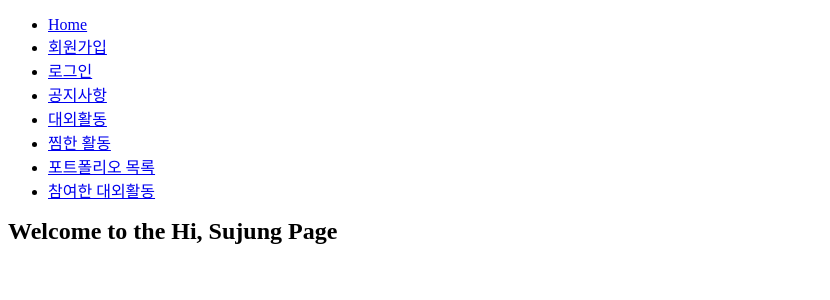
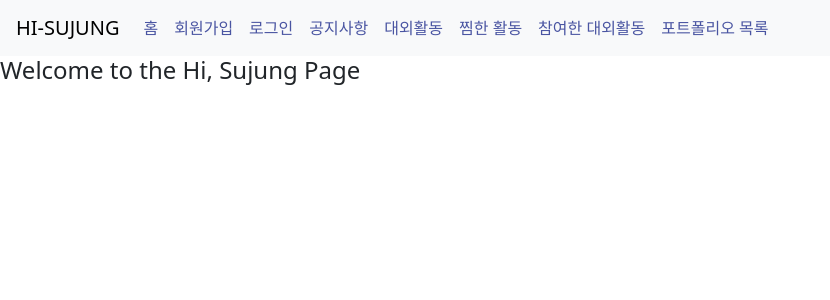
Before and after one commit to hi-sujung/msa-front-web, a React (Create React App) app: page / in a window 1280 px wide. Shown: the top 300 px of the page, without its empty margins (0-830 px from the left). Built offline with nearby package versions, Linux system fonts and the light colour scheme; no server answers.

Commit message:
feat: 네비게이션 바 구현

```diff
--- a/package.json
+++ b/package.json
@@ -7,8 +7,10 @@
     "@testing-library/react": "^13.4.0",
     "@testing-library/user-event": "^13.5.0",
     "axios": "^1.7.2",
+    "bootstrap": "^5.3.3",
     "http-proxy-middleware": "^3.0.0",
     "react": "^18.3.1",
+    "react-bootstrap": "^2.10.2",
     "react-dom": "^18.3.1",
     "react-icons": "^5.2.1",
     "react-router-dom": "^6.23.1",
--- a/src/components/Header.js
+++ b/src/components/Header.js
@@ -1,21 +1,77 @@
+// import React from 'react';
+// import { Link } from 'react-router-dom';
+
+// function Header() {
+//   return (
+//     <header>
+//       <nav>
+//         <ul>
+//           <li><Link to="/">Home</Link></li>
+//           <li><Link to="/register">회원가입</Link></li>
+//           <li><Link to="/login">로그인</Link></li>
+//           <li><Link to="/noticeList">공지사항</Link></li>
+//           <li><Link to="/activityList">대외활동</Link></li>
+//           <li><Link to="/likedNotice">찜한 활동</Link></li>
+//           <li><Link to="/portfolioList">포트폴리오 목록</Link></li>
+//           <li><Link to="/attendActList">참여한 대외활동</Link></li>
+//         </ul>
+//       </nav>
+//     </header>
+//   );
+// }
+
+// export default Header;
+
 import React from 'react';
 import { Link } from 'react-router-dom';
+import { Navbar, Nav } from 'react-bootstrap';
+import 'bootstrap/dist/css/bootstrap.min.css';
 
 function Header() {
+  const linkStyle = {
+    color: '#4A55A2',
+    textDecoration: 'none'
+  };
+
+  const activeLinkStyle = {
+    color: 'darkorchid',
+    textDecoration: 'none'
+  };
+
   return (
     <header>
-      <nav>
-        <ul>
-          <li><Link to="/">Home</Link></li>
-          <li><Link to="/register">회원가입</Link></li>
-          <li><Link to="/login">로그인</Link></li>
-          <li><Link to="/noticeList">공지사항</Link></li>
-          <li><Link to="/activityList">대외활동</Link></li>
-          <li><Link to="/likedNotice">찜한 활동</Link></li>
-          <li><Link to="/portfolioList">포트폴리오 목록</Link></li>
-          <li><Link to="/attendActList">참여한 대외활동</Link></li>
-        </ul>
-      </nav>
+      <Navbar bg="light" expand="lg" className="navbar-light">
+        <Navbar.Brand as={Link} to="/" style={{ paddingLeft: '1rem' }}>HI-SUJUNG</Navbar.Brand>
+        <Navbar.Toggle aria-controls="navbarNav" />
+        <Navbar.Collapse id="navbarNav">
+          <Nav className="ml-auto"> {/* ml-auto for right alignment */}
+            <Nav.Item>
+              <Nav.Link as={Link} to="/" style={linkStyle} aria-current="page">홈</Nav.Link>
+            </Nav.Item>
+            <Nav.Item>
+              <Nav.Link as={Link} to="/register" style={linkStyle}>회원가입</Nav.Link>
+            </Nav.Item>
+            <Nav.Item>
+              <Nav.Link as={Link} to="/login" style={linkStyle}>로그인</Nav.Link>
+            </Nav.Item>
+            <Nav.Item>
+              <Nav.Link as={Link} to="/noticeList" style={linkStyle}>공지사항</Nav.Link>
+            </Nav.Item>
+            <Nav.Item>
+              <Nav.Link as={Link} to="/activityList" style={linkStyle}>대외활동</Nav.Link>
+            </Nav.Item>
+            <Nav.Item>
+              <Nav.Link as={Link} to="/likedNotice" style={linkStyle}>찜한 활동</Nav.Link>
+            </Nav.Item>
+            <Nav.Item>
+              <Nav.Link as={Link} to="/attendActList" style={linkStyle}>참여한 대외활동</Nav.Link>
+            </Nav.Item>
+            <Nav.Item>
+              <Nav.Link as={Link} to="/portfolioList" style={linkStyle}>포트폴리오 목록</Nav.Link>
+            </Nav.Item>
+          </Nav>
+        </Navbar.Collapse>
+      </Navbar>
     </header>
   );
 }
```
Also changed, not shown: 1 other file (tests, documents, lock files or other folders).
